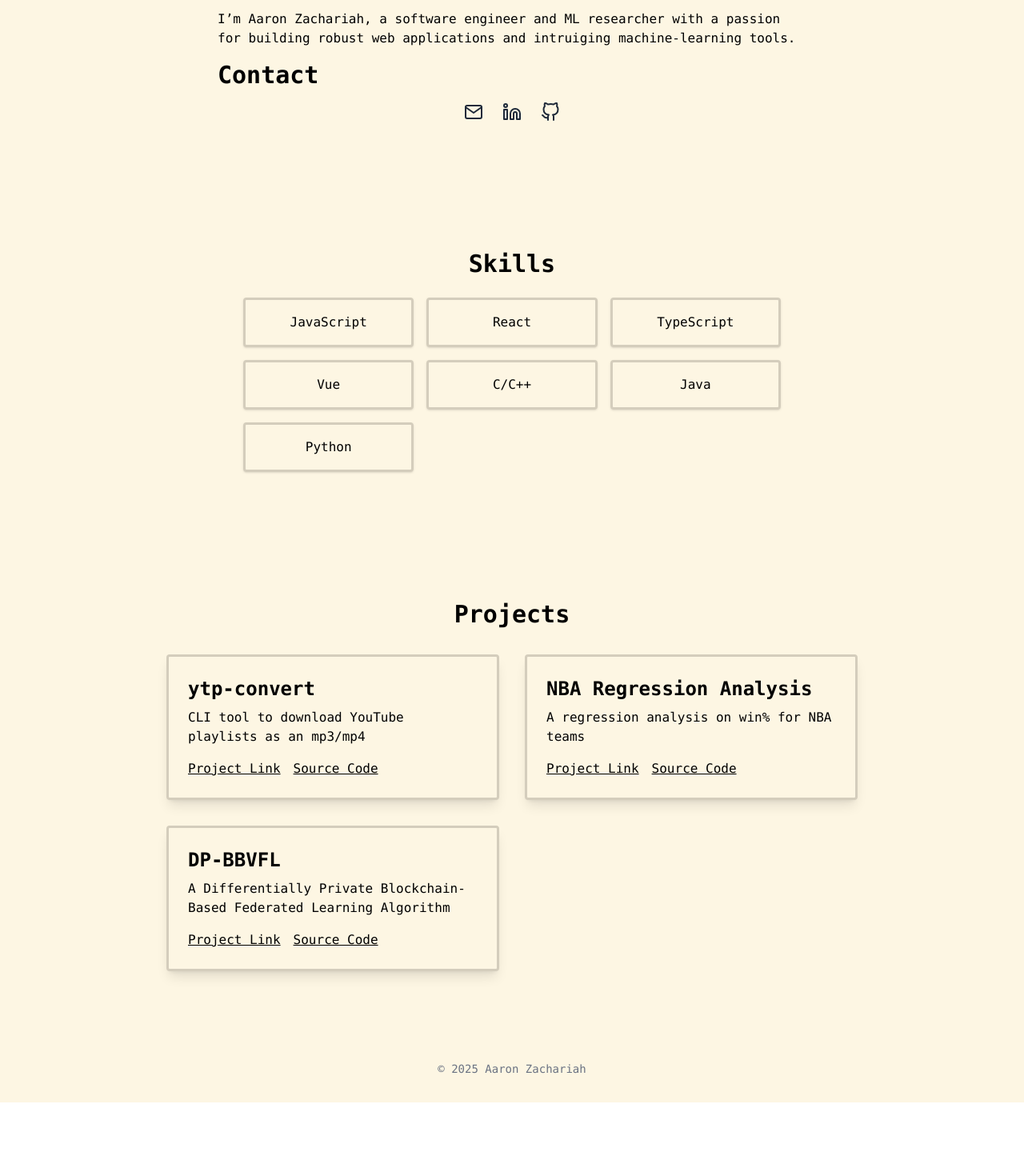
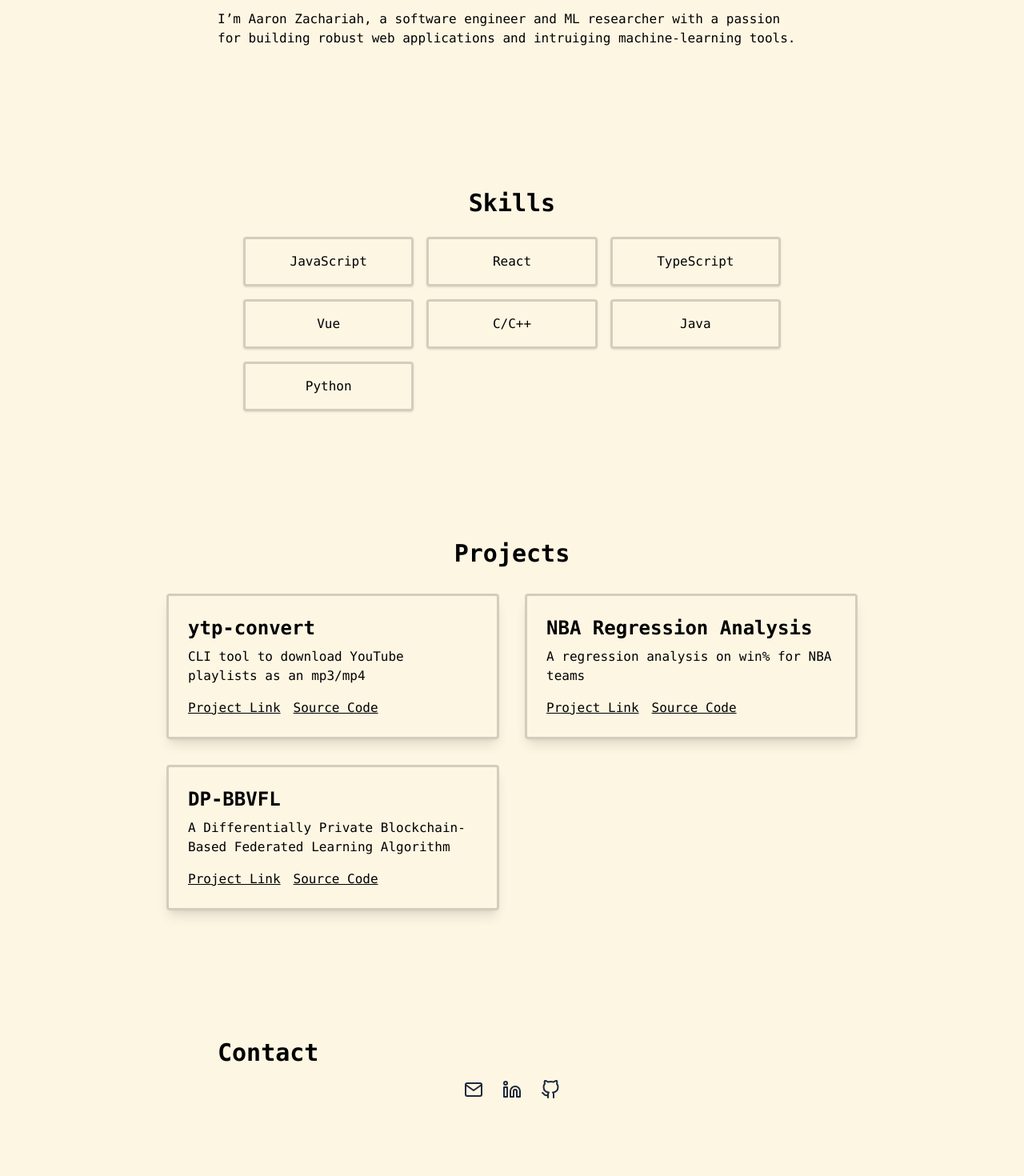
Before and after one commit to zachaa2/zachaa2.github.io, a React (Vite) app: page / in a window 1280 px wide. Shown: the part 200-1670 px from the top of the page at 80% size. Before the commit the page ends 1578 px from the top, so only its background shows below. Built offline with nearby package versions, Linux system fonts and the light colour scheme.

Commit message:
add contact section

```diff
--- a/package.json
+++ b/package.json
@@ -16,7 +16,8 @@
     "@tailwindcss/vite": "^4.1.8",
     "react": "^19.1.0",
     "react-dom": "^19.1.0",
-    "react-icons": "^5.5.0"
+    "react-icons": "^5.5.0",
+    "react-router-dom": "^7.6.2"
   },
   "devDependencies": {
     "@eslint/js": "^9.25.0",
--- a/src/App.jsx
+++ b/src/App.jsx
@@ -4,7 +4,7 @@ import About from './components/About';
 import Skills from './components/Skills';
 import Projects from './components/Projects';
 import Footer from './components/Footer';
-
+import Contact from './components/Contact';
 
 function App() {
 
@@ -16,6 +16,7 @@ function App() {
           <About />
           <Skills />
           <Projects />
+          <Contact />
         </main>
         <Footer />
       </div>
--- a/src/components/About.jsx
+++ b/src/components/About.jsx
@@ -1,5 +1,3 @@
-import { FiMail, FiLinkedin, FiGithub } from 'react-icons/fi';
-
 export default function About() {
   return (
     <section id="about" className="py-20 px-4 max-w-3xl mx-auto">
@@ -8,32 +6,6 @@ export default function About() {
         I’m Aaron Zachariah, a software engineer and ML researcher with a passion for building
         robust web applications and intruiging machine-learning tools.
       </p>
-      <h2 className="text-3xl font-bold mb-4">Contact</h2>
-      <div className="flex justify-center space-x-6 text-2xl">
-        <a
-          href="mailto:aaron.zachariah@gmail.com"
-          aria-label="Email"
-          className="text-gray-800 hover:text-blue-600 transition"
-        >
-          <FiMail />
-        </a>
-        <a
-          href="https://linkedin.com/in/aaron-zachariah"
-          target="_blank" rel="noopener noreferrer"
-          aria-label="LinkedIn"
-          className="text-gray-800 hover:text-blue-600 transition"
-        >
-          <FiLinkedin />
-        </a>
-        <a
-          href="https://github.com/zachaa2"
-          target="_blank" rel="noopener noreferrer"
-          aria-label="GitHub"
-          className="text-gray-800 hover:text-blue-600 transition"
-        >
-          <FiGithub />
-        </a>
-      </div>
     </section>
   );
 }
--- /dev/null
+++ b/src/components/Contact.jsx
@@ -0,0 +1,34 @@
+import { FiMail, FiLinkedin, FiGithub } from 'react-icons/fi';
+
+export default function Contact(){
+  return (
+    <section id="contact" className="py-20 px-4 max-w-3xl mx-auto">
+      <h2 className="text-3xl font-bold mb-4">Contact</h2>
+      <div className="flex justify-center space-x-6 text-2xl">
+        <a
+        	href="mailto:aaron.zachariah@gmail.com"
+        	aria-label="Email"
+        	className="text-gray-800 hover:text-blue-600 transition"
+        >
+        <FiMail />
+        </a>
+        <a
+        	href="https://linkedin.com/in/aaron-zachariah"
+        	target="_blank" rel="noopener noreferrer"
+        	aria-label="LinkedIn"
+        	className="text-gray-800 hover:text-blue-600 transition"
+        >
+        <FiLinkedin />
+        </a>
+        <a
+        	href="https://github.com/zachaa2"
+        	target="_blank" rel="noopener noreferrer"
+        	aria-label="GitHub"
+        	className="text-gray-800 hover:text-blue-600 transition"
+        >
+        <FiGithub />
+        </a>
+      </div>
+    </section>
+  )
+}
--- a/src/components/Nav.jsx
+++ b/src/components/Nav.jsx
@@ -2,7 +2,7 @@ export default function Nav() {
     return (
       <nav className="fixed top-0 w-full backdrop-blur-md py-4">
         <ul className="container mx-auto flex justify-center space-x-6">
-          {['about','skills','projects'].map(id => (
+          {['about','skills','projects', 'contact'].map(id => (
             <li key={id}>
               <a href={`#${id}`}
                  className="hover:text-blue-600 capitalize">
```
Also changed, not shown: 1 other file (tests, documents, lock files or other folders).
